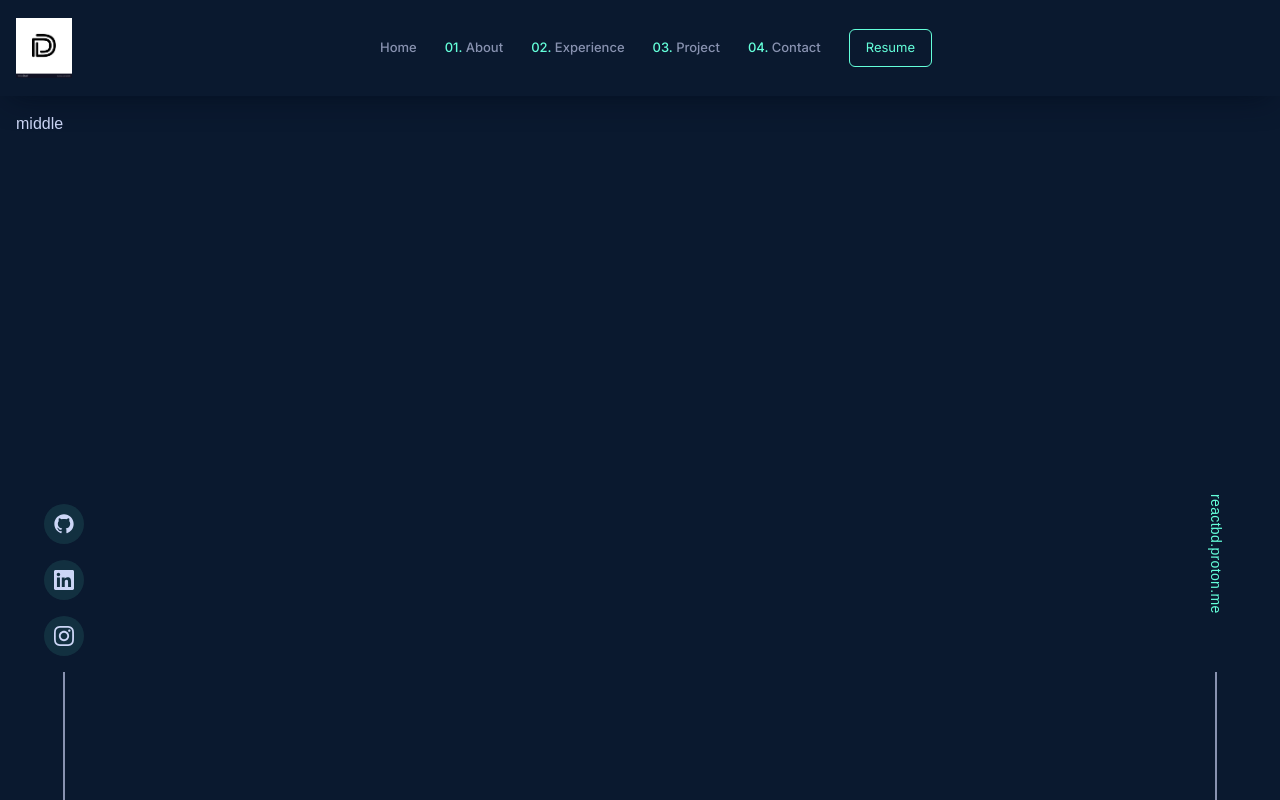
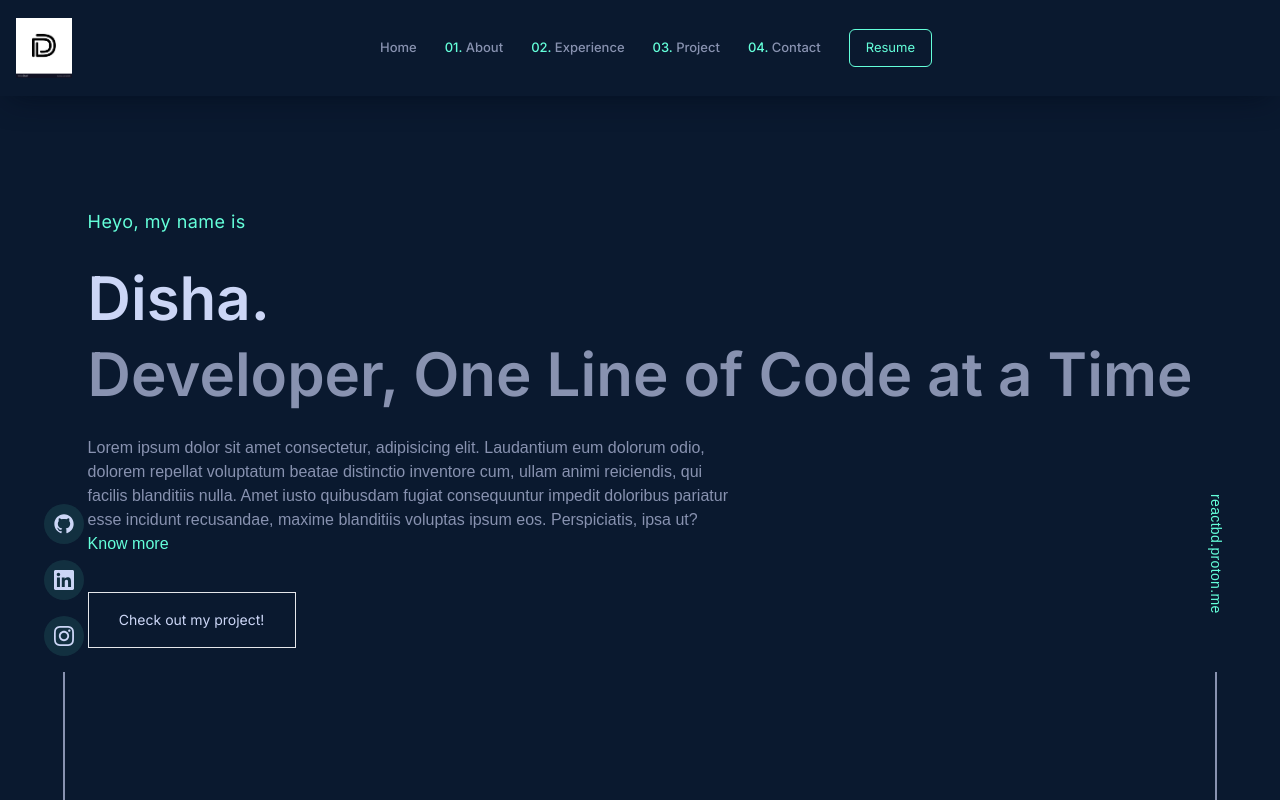
Before and after one commit to disha2301/SelfSite, a Next.js app: page / in a window 1280 px wide. Built offline with nearby package versions, Linux system fonts and the light colour scheme.

Commit message:
chore: add hero page

```diff
--- /dev/null
+++ b/components/Banner.tsx
@@ -0,0 +1,62 @@
+import React from "react";
+import { motion } from "framer-motion";
+
+const Banner = () => {
+  return (
+    <section
+      id="home"
+      className="max-w-contentContainer mx-auto py-10 mdl:py-24
+  flex flex-col gap-4 lgl:gap-8 mdl:px-10 xl:px-4"
+    >
+      <motion.h3
+        initial={{ y: 10, opacity: 0 }}
+        animate={{ y: 0, opacity: 1 }}
+        transition={{ duration: 0.5, delay: 0.6 }}
+        className="text-lg font-titleFont tracking-wide text-textGreen"
+      >
+        Heyo, my name is
+      </motion.h3>
+      <motion.h1
+        initial={{ y: 10, opacity: 0 }}
+        animate={{ y: 0, opacity: 1 }}
+        transition={{ duration: 0.5, delay: 0.7 }}
+        className="text-4xl lgl:text-6xl font-titleFont font-semibold flex flex-col"
+      >
+        Disha.{" "}
+        <span className="text-textDark mt-2 lgl:mt-4">
+          Developer, One Line of Code at a Time
+        </span>
+      </motion.h1>
+      <motion.p
+        initial={{ y: 10, opacity: 0 }}
+        animate={{ y: 0, opacity: 1 }}
+        transition={{ duration: 0.5, delay: 0.8 }}
+        className="text-base md:max-w-[650px] text-textDark font-medium"
+      >
+        {" "}
+        Lorem ipsum dolor sit amet consectetur, adipisicing elit. Laudantium eum
+        dolorum odio, dolorem repellat voluptatum beatae distinctio inventore
+        cum, ullam animi reiciendis, qui facilis blanditiis nulla. Amet iusto
+        quibusdam fugiat consequuntur impedit doloribus pariatur esse incidunt
+        recusandae, maxime blanditiis voluptas ipsum eos. Perspiciatis, ipsa ut?
+        <a href="https://www.google.com/" target="_blank">
+          <span
+            className="text-textGreen inline-flex relative cursor-pointer h-7
+            overflow-x-hidden group"
+          >
+            Know more
+            <span
+              className="absolute w-full h-[1px] bg-textGreen left-0 bottom-1
+            -translate-x-[110%] group-hover:translate-x-0 transition-transform duration-500"
+            ></span>
+          </span>
+        </a>
+      </motion.p>
+      <motion.button
+      className="w-52 h-14 text-sm font-titleFont border border-textGr"
+      >Check out my project!</motion.button>
+    </section>
+  );
+};
+
+export default Banner;
--- a/pages/index.tsx
+++ b/pages/index.tsx
@@ -3,6 +3,7 @@ import Navbar from "@/components/Navbar";
 import RightSide from "@/components/RightSide";
 import { Inter } from "next/font/google";
 import { motion } from "framer-motion";
+import Banner from "@/components/Banner";
 
 const inter = Inter({ subsets: ["latin"] });
 
@@ -22,7 +23,9 @@ export default function Home() {
           >
             <LeftSide />
           </motion.div>
-          <div className="h-[88vh] mx:auto p-4">middle</div>
+          <div className="h-[88vh] mx-auto p-4">
+            <Banner/>
+          </div>
           <motion.div
             initial={{ opacity: 0 }}
             animate={{ opacity: 1 }}
```
